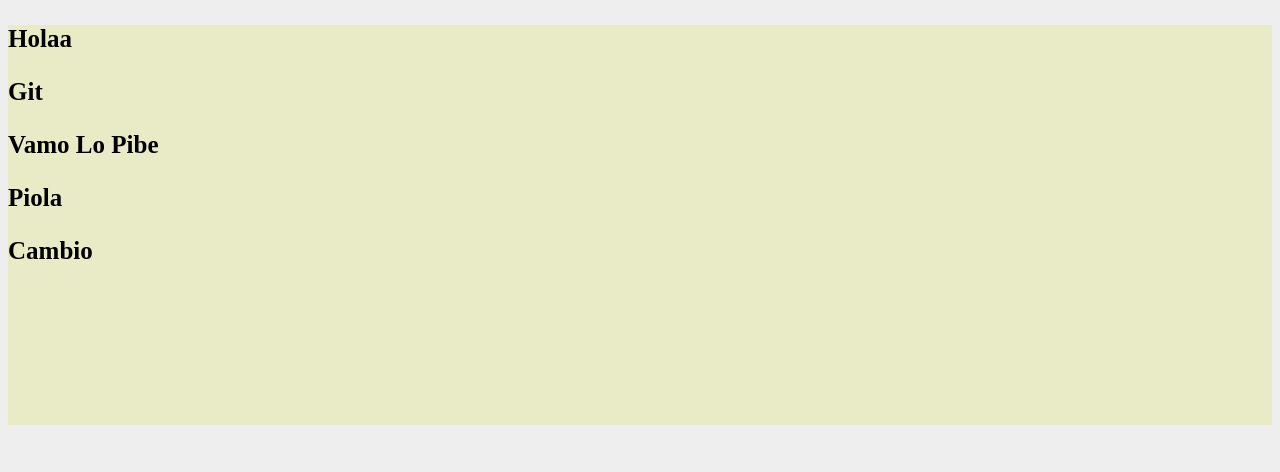
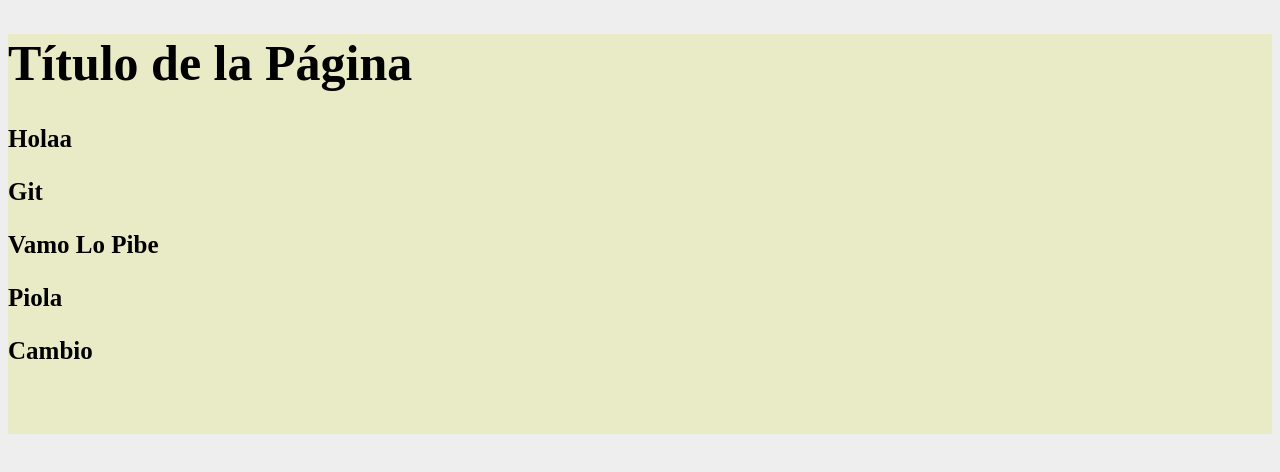
Before and after one commit to TomasDaSilvaok/Proyecto-Git, a plain HTML site: page index.html in a window 1280 px wide. Drawn offline with Linux system fonts and the light colour scheme.

Commit message:
agrego título a index

```diff
--- a/index.html
+++ b/index.html
@@ -8,6 +8,7 @@
 </head>
 <body>
     <div class="fondo">
+        <h1>Título de la Página</h1>
         <p>Holaa</p>
         <p>Git</p>
         <p>Vamo Lo Pibe</p>
```
